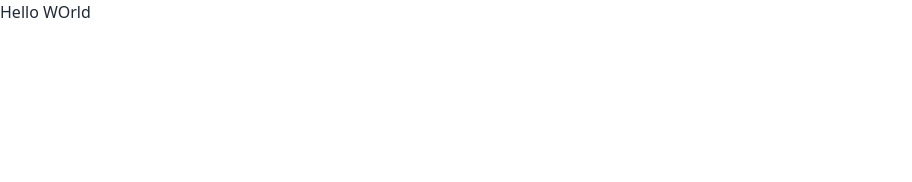
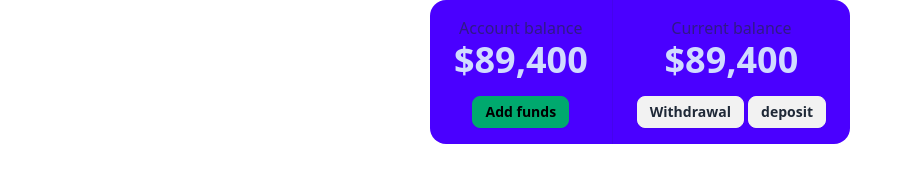
Before and after one commit to brnt-toast/hello-typescript, a website built with Parcel: page src/todo/index.html in a window 1280 px wide. Shown: the whole page, without its empty margins (0-912 px from the left). Built offline with nearby package versions, Linux system fonts and the light colour scheme.

Commit message:
UI working

```diff
--- a/src/todo/index.html
+++ b/src/todo/index.html
@@ -9,8 +9,24 @@
 </head>
 <body>
 
-    <h1>Hello WOrld</h1>
+    <div class="stats bg-primary text-primary-content">
+        <div class="stat">
+          <div class="stat-title">Account balance</div>
+          <div class="stat-value">$89,400</div>
+          <div class="stat-actions">
+            <button class="btn btn-sm btn-success">Add funds</button>
+          </div>
+        </div>
 
+        <div class="stat">
+          <div class="stat-title">Current balance</div>
+          <div class="stat-value">$89,400</div>
+          <div class="stat-actions">
+            <button class="btn btn-sm">Withdrawal</button>
+            <button class="btn btn-sm">deposit</button>
+          </div>
+        </div>
+      </div>
 
     <script src="./index.ts"></script>
 </body>
--- a/src/todo/styles.css
+++ b/src/todo/styles.css
@@ -1,3 +1,7 @@
 @tailwind base;
 @tailwind components;
 @tailwind utilities;
+
+:root {
+    text-align: center;
+}
```
